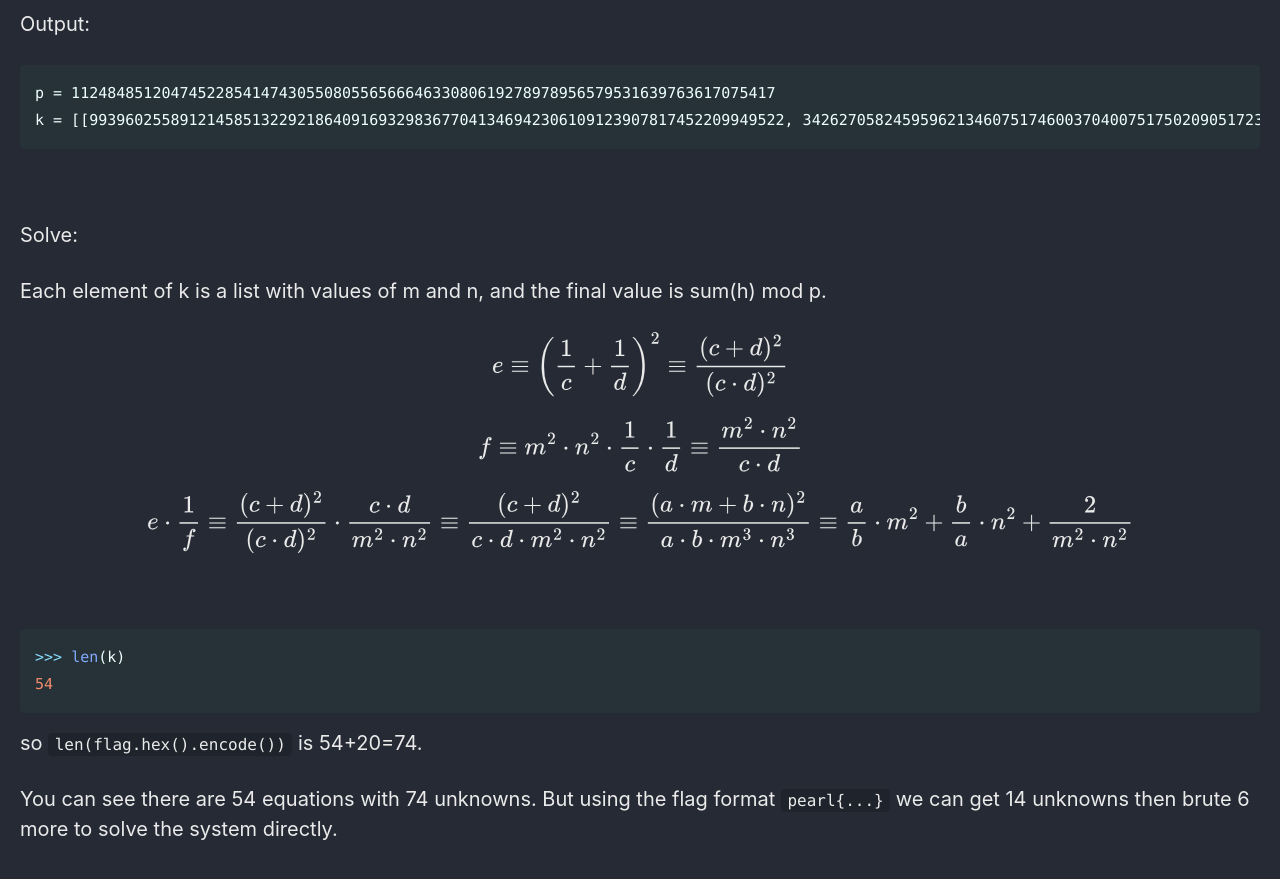
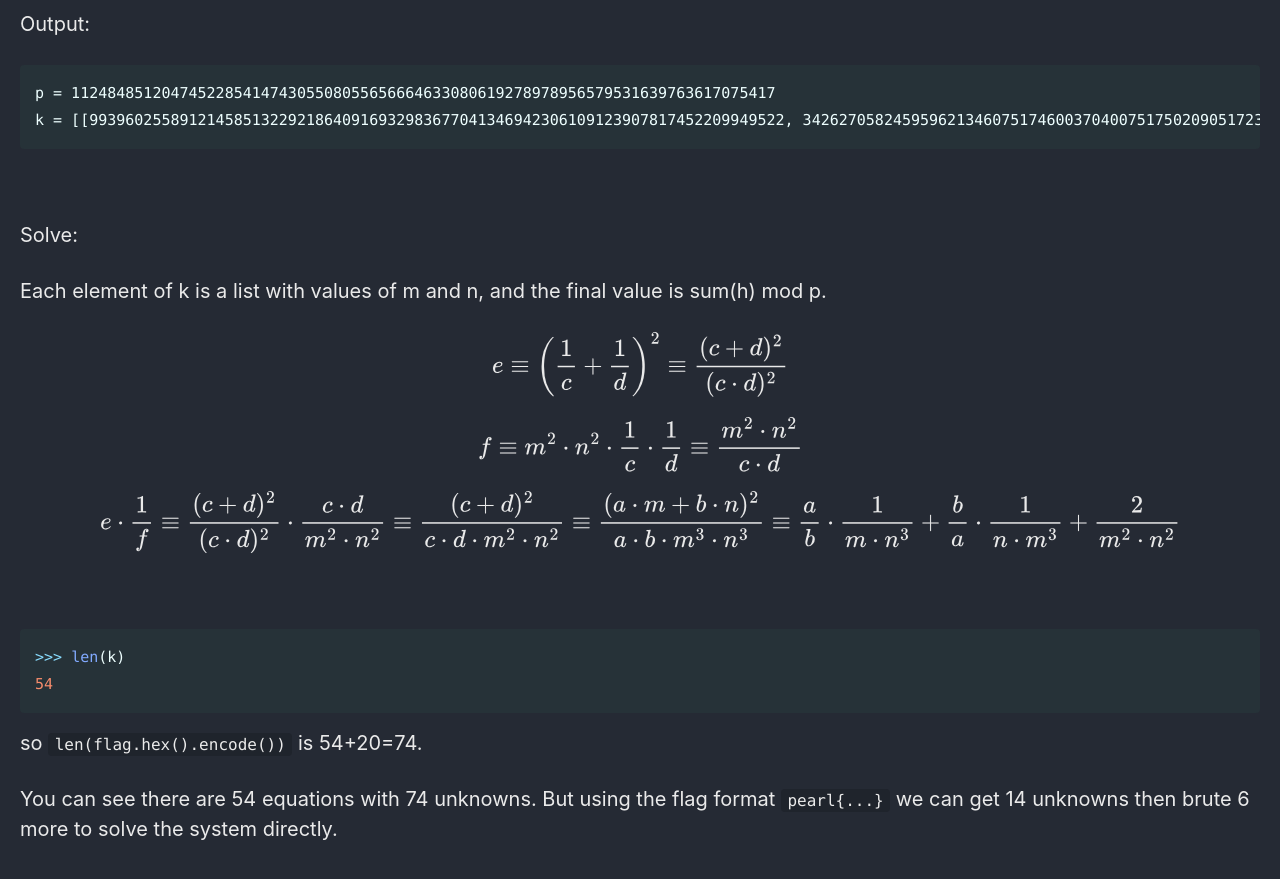
Before and after one commit to Connor-McCartney/Connor-McCartney.github.io, a Jekyll site: the page built from _pages/cryptography/other/syntelestis-Pearl-CTF-2024.md, in a window 1280 px wide and 900 px high, scrolled down 920 px. Shown: the top 879 px of the window. Built offline with Jekyll 4.4.1, drawn with Linux system fonts in a browser that asks for light colours; cached includes are drawn as plain includes.

Commit message:
Update syntelestis-Pearl-CTF-2024.md

```diff
--- a/_pages/cryptography/other/syntelestis-Pearl-CTF-2024.md
+++ b/_pages/cryptography/other/syntelestis-Pearl-CTF-2024.md
@@ -53,7 +53,7 @@ $$e \equiv \left( \frac{1}{c} + \frac{1}{d} \right)^2 \equiv \frac{(c+d)^2}{(c \
 
 $$f \equiv m^2 \cdot n^2 \cdot \frac{1}{c} \cdot \frac{1}{d} \equiv \frac{m^2 \cdot n^2}{c \cdot d}$$
 
-$$e \cdot \frac{1}{f} \equiv \frac{(c+d)^2}{(c \cdot d)^2} \cdot \frac{c \cdot d}{m^2 \cdot n^2} \equiv \frac{(c+d)^2}{c \cdot d \cdot m^2 \cdot n^2} \equiv \frac{(a \cdot m + b \cdot n)^2}{a \cdot b \cdot m^3 \cdot n^3} \equiv \frac{a}{b} \cdot m^2 + \frac{b}{a} \cdot n^2 + \frac{2}{ m^2 \cdot n^2}$$
+$$e \cdot \frac{1}{f} \equiv \frac{(c+d)^2}{(c \cdot d)^2} \cdot \frac{c \cdot d}{m^2 \cdot n^2} \equiv \frac{(c+d)^2}{c \cdot d \cdot m^2 \cdot n^2} \equiv \frac{(a \cdot m + b \cdot n)^2}{a \cdot b \cdot m^3 \cdot n^3} \equiv \frac{a}{b} \cdot \frac{1}{m \cdot n^3} + \frac{b}{a} \cdot \frac{1}{n \cdot m^3} + \frac{2}{ m^2 \cdot n^2}$$
 
 <br>
 
```
